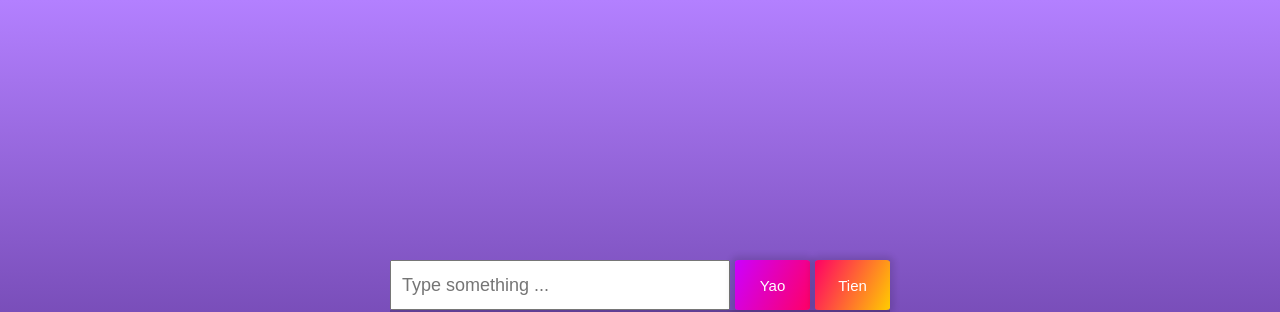
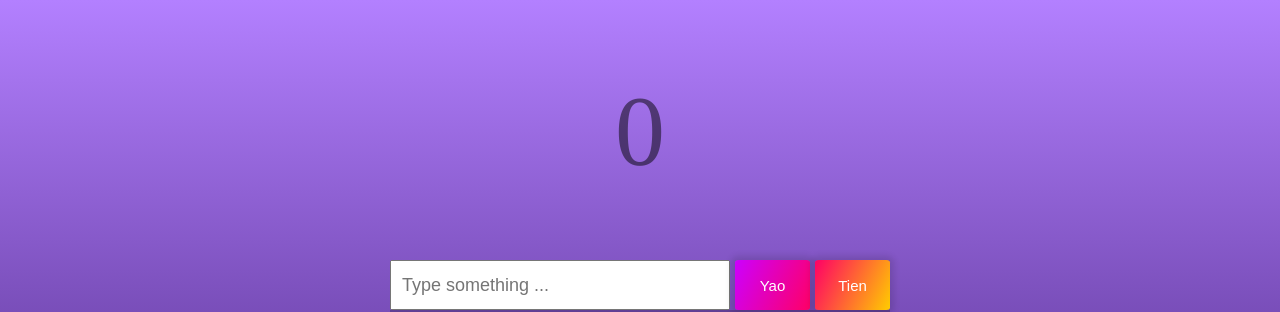
Before and after one commit to tomhsiao1260/coin-chat, a React (Create React App) app: page / in a window 1280 px wide. Shown: the top 312 px of the page. Built offline with nearby package versions, Linux system fonts and the light colour scheme; no server answers.

Commit message:
add number sum

```diff
--- a/src/components/App.js
+++ b/src/components/App.js
@@ -15,6 +15,7 @@ class App extends Component {
     this.state = {
       newMessage: '',
       newPrice: '',
+      totalPrice: 0,
       items: [],
       // items: [
       //   {id: 1, price: 20, message: 'dinner', userId: 0, date: new Date()},
@@ -23,6 +24,8 @@ class App extends Component {
     }
     // connect the socket.io
     this.socket = io();
+
+    this.total = this.total.bind(this);
   }
 
   // add some socket event
@@ -36,6 +39,9 @@ class App extends Component {
       })
       // use reverse to put new data on top
       this.setState({ items: data.reverse() });
+      // update total price
+      const totalPrice = this.total(data);
+      this.setState({ totalPrice });
     });
 
     // get updated data
@@ -56,6 +62,10 @@ class App extends Component {
       let items = this.state.items;
       items.unshift(item);
       this.setState({ items });
+
+      // update total price
+      const totalPrice = this.total(items);
+      this.setState({ totalPrice });
     })
 
     // informed certain data has been removed
@@ -70,6 +80,20 @@ class App extends Component {
   // close the socket
   componentWillUnmount() {
     this.socket.close()
+  }
+
+  // calculate total price
+  total(items){
+    // positive for userId: 0
+    // negative for userId: 1
+    const factor = [1, -1];
+    let total = items.reduce((total, item) => {
+      if(item.price){
+        total += Number(item.price) * factor[item.userId];
+      }
+      return total;
+    }, 0);
+    return total;
   }
 
   // update the calculation Price
@@ -120,6 +144,10 @@ class App extends Component {
       newMessage: '',
       newPrice: '',
     })
+
+    // update total price
+    const totalPrice = this.total(items);
+    this.setState({ totalPrice });
   }
 
   // remove selected item
@@ -128,17 +156,23 @@ class App extends Component {
       items: state.items.filter( item => item.id !== Number(id))
     }));
     this.socket.emit("clear id", id);
+
+    // update total price
+    this.setState( state => ({
+      totalPrice: this.total(state.items)
+    }));
   }
 
   // clear all items (unused)
   clearAll(){
     this.socket.emit("clear all");
+    this.setState({ totalPrice: 0 });
   }
 
   render() {
     return (
       <div className={styles.container}>
-        <Scene />
+        <Scene total={this.state.totalPrice}/>
         <Input newMessage={this.state.newMessage}
                change={this.handleChange.bind(this)}
                submit={this.handleSubmit.bind(this)}
--- a/src/components/List.js
+++ b/src/components/List.js
@@ -1,5 +1,6 @@
 import React from 'react';
 import styles from './List.module.scss';
+import {User} from './App';
 import p from 'prop-types';
 
 const List = (props) => {
@@ -52,13 +53,14 @@ const Item = (props) => {
     return (
       <div className={styles.main}>
         <div>$ {props.item.price}</div>
-        <div>{props.item.message}</div>
+        <div><span>{User[props.item.userId]} 先付 </span>{props.item.message}</div>
       </div>
     )
   }else if(props.item.price){
     return (
       <div className={styles.main}>
         <div>$ {props.item.price}</div>
+        <div><span>{User[props.item.userId]} 先付 </span></div>
       </div>
     )
   }else if(props.item.message){
--- a/src/components/List.module.scss
+++ b/src/components/List.module.scss
@@ -1,7 +1,7 @@
 @import '../palette.scss';
 
-$height-1: 50px;
-$height-2: 110px;
+$height-1: 40px;
+$height-2: 90px;
 
 .list{
     list-style: none;
@@ -31,20 +31,29 @@ $height-2: 110px;
         }
         .main{
             position: relative;
-            padding: 8px 15px 0px 25px;
+            padding: 5px 15px 0px 25px;
             width: 65%;
             div{
                 font-size: 23px;
-                height: 35px;
+                height: 28px;
                 overflow: scroll;
                 color: #404040;
-                margin: 2px auto 15px auto;
+                margin: 2px auto 11px auto;
                 -webkit-user-select: none;
                 white-space: nowrap;
+                span{
+                    font-size: 18px;
+                    opacity: 0.5;
+                }
             }
             @media screen and (max-width:550px) {
                 div{
+                    font-size: 18px;
                     margin: 2px auto 10px auto;
+                    span{
+                        font-size: 13px;
+                        opacity: 0.5;
+                    }
                 }
             }
         }
@@ -56,12 +65,12 @@ $height-2: 110px;
             }
         }
         .date{
-            padding: 8px 10px 10px 10px;
+            padding: 5px 10px 10px 10px;
             div{
                 text-align: center;
                 font-size: 13px;
                 color: #404040;
-                margin: 8px auto 28px auto;
+                margin: 8px auto 15px auto;
                 -webkit-user-select: none;
             }
             button{
--- a/src/components/Scene.js
+++ b/src/components/Scene.js
@@ -1,12 +1,26 @@
 import React from 'react';
 import styles from './Scene.module.scss';
 
-const Scene = () => {
+const Scene = (props) => {
     return (
         <div className={styles.scene}>
+          <Count total={props.total} />
           {/* <div className={styles.character}></div> */}
         </div>
     )
 }
 
+const Count = (props) => {
+  const total = props.total;
+  if(total > 0){
+    // positive for userId: 0
+    return <div className={`${styles.total} ${styles.positive}`}>{total}</div>
+  }else if(total < 0){
+    // negative for userId: 1
+    return <div className={`${styles.total} ${styles.negative}`}>{Math.abs(total)}</div>
+  }else{
+    return <div className={styles.total}>0</div>
+  }
+}
+
 export default Scene;
--- a/src/components/Scene.module.scss
+++ b/src/components/Scene.module.scss
@@ -1,7 +1,30 @@
+@import '../palette.scss';
+
 $height: 30vh;
 
 .scene{
+	position: relative;
 	height: $height;
+	.total{
+		position: absolute;
+		top: 50%;
+		left: 50%;
+		opacity: 0.5;
+		transform: translate(-50%,-50%);
+		font-size: 100px;
+		&.positive{
+			color: $color7;
+		}
+		&.negative{
+			color: $color9;
+
+		}
+	}
+	@media screen and (max-width:550px) {
+		.total{
+			font-size: 18vw;
+		}
+	}
 	.character{
 		position: relative;
 		top: 50%;
--- a/src/palette.js
+++ b/src/palette.js
@@ -6,6 +6,10 @@
     '#b3b3ff', // 4
     '#b380ff', // 5
     '#1f004d', // 6
+    '#cc00ff', // 7
+    '#ff0066', // 8
+    '#ffcc00', // 9
+    '#ffeee6', // 10
 ]
 
 export default [
@@ -16,4 +20,8 @@ export default [
     colors[4],
     colors[5], // background 5,6
     colors[6],
+    colors[7], // list item color 7,8,9,10
+    colors[8],
+    colors[9],
+    colors[10],
 ];
```
